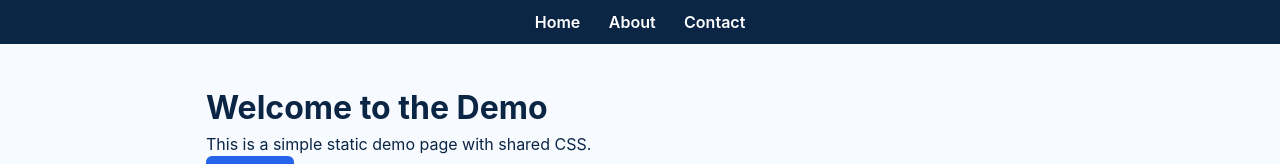
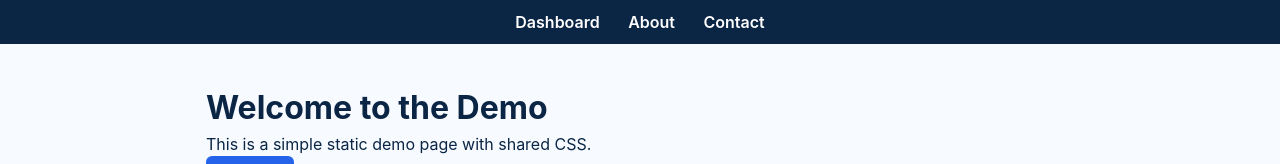
Before and after one commit to yashchaurasiya-wmp/taining-test, a plain HTML site: page index.html in a window 1280 px wide. Shown: the top 164 px of the page. Drawn offline with Linux system fonts and the light colour scheme.

Commit message:
updating the nav bar

```diff
--- a/index.html
+++ b/index.html
@@ -9,7 +9,7 @@
 <body>
   <header>
     <nav class="nav">
-      <a href="index.html">Home</a>
+      <a href="index.html">Dashboard</a>
       <a href="about.html">About</a>
       <a href="contact.html">Contact</a>
     </nav>
```
